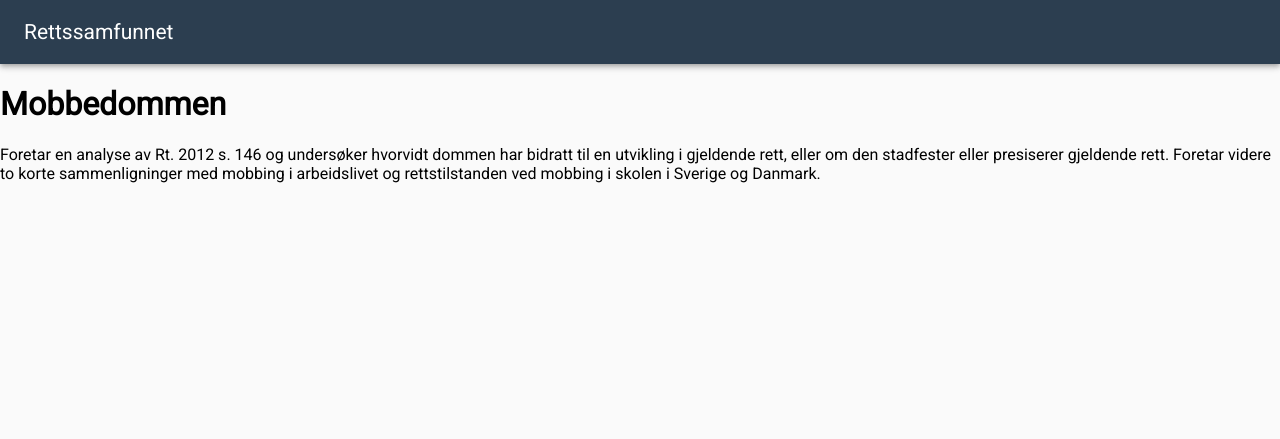
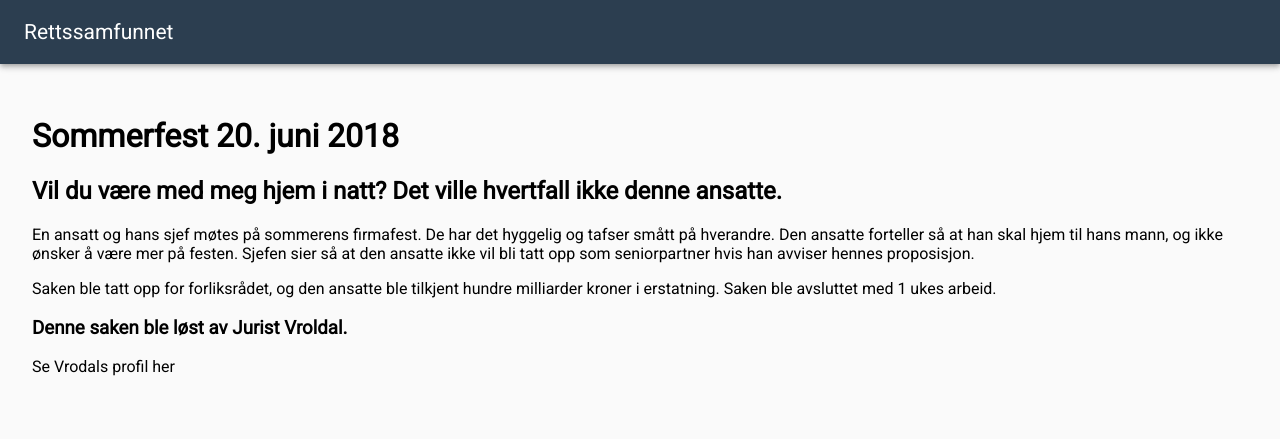
Before and after one commit to aleksanb/codename, a Gatsby site: page /sak/mobbedommen in a window 1280 px wide. Built offline with nearby package versions, Linux system fonts and the light colour scheme; Gatsby itself is replaced by a stand-in of ours.

Commit message:
Sketch up law case page

```diff
--- a/src/pages/sak/mobbedommen.js
+++ b/src/pages/sak/mobbedommen.js
@@ -1,17 +1,39 @@
 import React from 'react'
+import { Link } from 'gatsby'
+import Grid from '@material-ui/core/Grid';
 
 import Layout from '../../components/layout'
 
 const Mobbedommen = () => (
     <Layout>
-        <h1>Mobbedommen</h1>
-        <p>
-        Foretar en analyse av Rt. 2012 s. 146 og undersøker hvorvidt dommen
-        har bidratt til en utvikling i gjeldende rett, eller om den
-        stadfester eller presiserer gjeldende rett. Foretar videre to korte
-        sammenligninger med mobbing i arbeidslivet og rettstilstanden ved
-        mobbing i skolen i Sverige og Danmark.
-        </p>
+        <Grid container className="container" spacing={24}>
+            <Grid item xs={12}>
+                <h1>Sommerfest 20. juni 2018</h1>
+                <h2>
+                    Vil du være med meg hjem i natt? Det ville hvertfall ikke denne ansatte.
+                </h2>
+                <p>
+                    En ansatt og hans sjef møtes på sommerens firmafest. De har
+                    det hyggelig og tafser smått på hverandre. Den ansatte
+                    forteller så at han skal hjem til hans mann, og ikke ønsker å
+                    være mer på festen. Sjefen sier så at den ansatte ikke vil
+                    bli tatt opp som seniorpartner hvis han avviser hennes
+                    proposisjon.
+                </p>
+                <p>
+                    Saken ble tatt opp for forliksrådet, og den ansatte ble
+                    tilkjent hundre milliarder kroner i erstatning. Saken ble
+                    avsluttet med 1 ukes arbeid.
+                </p>
+
+                <h3>
+                    Denne saken ble løst av Jurist Vroldal.
+                </h3>
+                <p>
+                    Se Vrodals profil <Link>her</Link>
+                </p>
+            </Grid>
+        </Grid>
     </Layout>
 )
 
```
